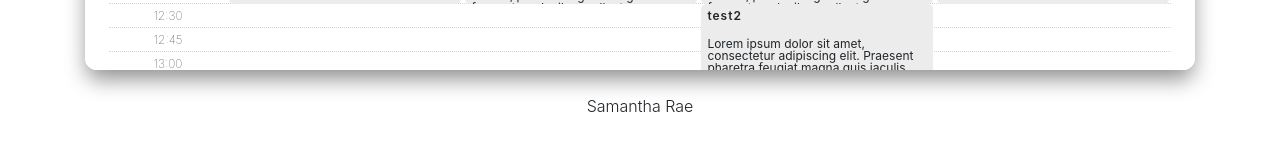
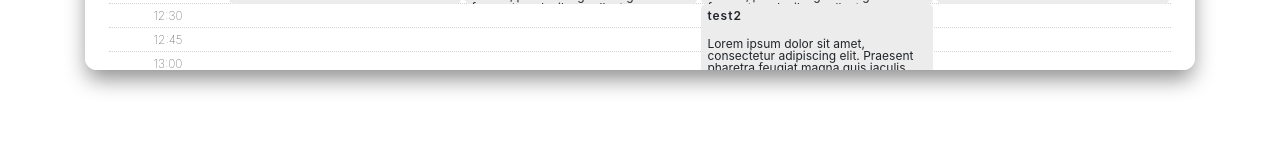
Before and after one commit to samanthanium/simple-schedule-list, a plain HTML site: page index.html in a window 1280 px wide. Shown: the part 594-744 px from the top of the page. Drawn offline with nearby package versions, Linux system fonts and the light colour scheme.

Commit message:
quick fix

```diff
--- a/index.html
+++ b/index.html
@@ -19,9 +19,7 @@
         <div class="cal-day"></div>
       </div>
     </div>
-    <div class="container">
-      <p class="py-4 text-center font-weight-light">Samantha Rae</p>
-    </div>
+    <div class="container"></div>
 
     <script src="https://cdn.jsdelivr.net/npm/moment@2.27.0/moment.min.js"></script>
     <script src="calamandar.js"></script>
```
